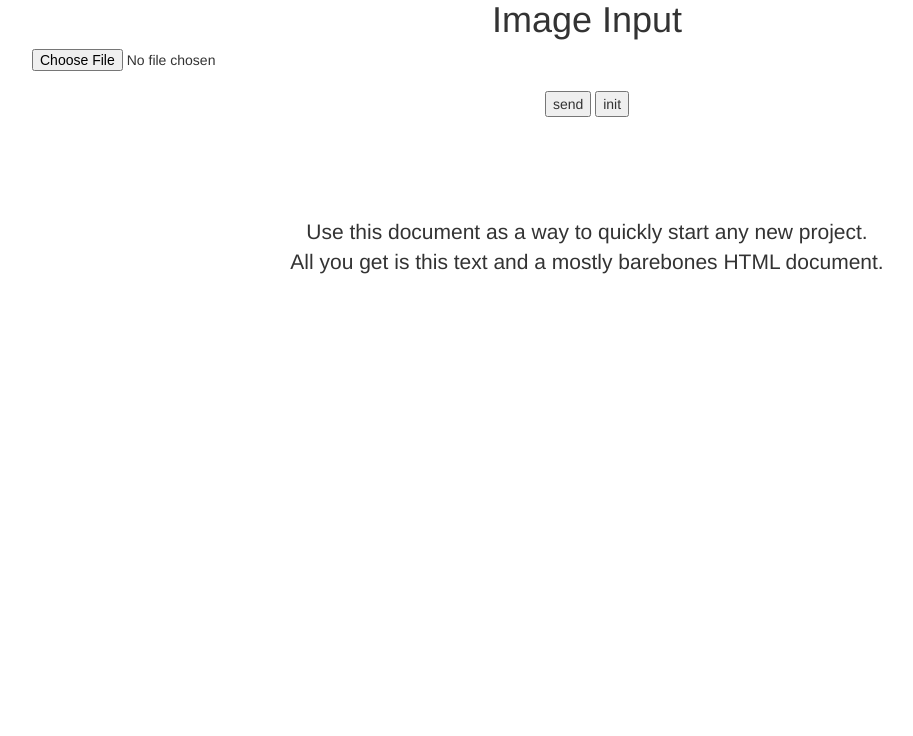
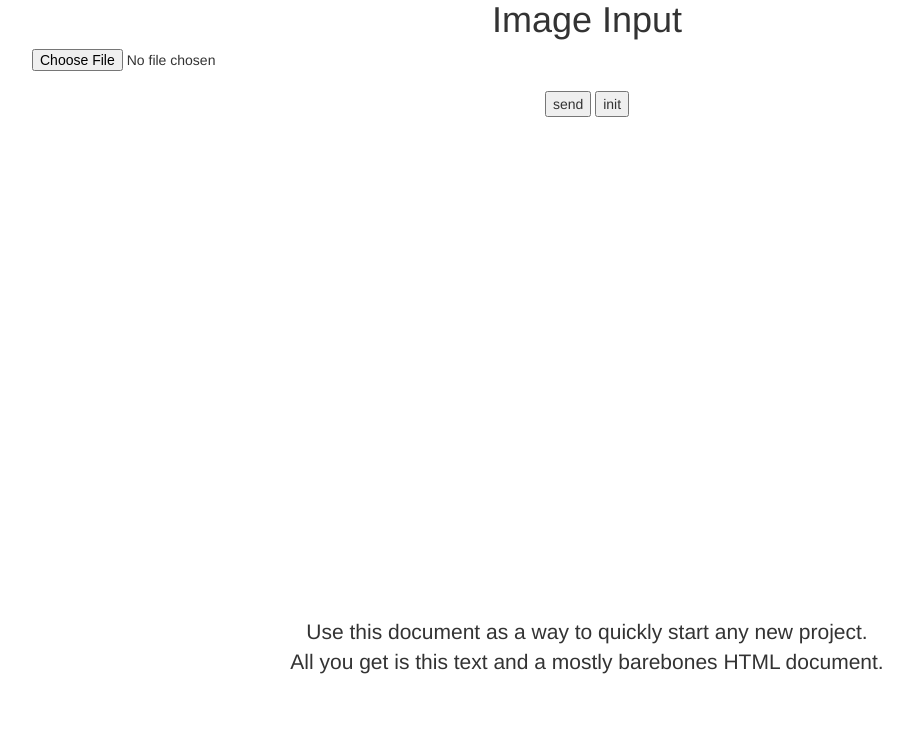
Before and after one commit to gusgh9176/Python_Flask, a Flask app: page /main in a window 1280 px wide. Shown: the part 170-906 px from the top of the page, without its empty margins (53-966 px from the left). Before the commit the page ends 444 px from the top, so only its background shows below. Run offline with Flask 2, Linux system fonts and the light colour scheme; some libraries are stand-ins or nearby versions.

Commit message:
Change priview image size

```diff
--- a/app/templates/main/index.html
+++ b/app/templates/main/index.html
@@ -51,7 +51,7 @@
 			<input type="submit" value="send" />
 			<input type="reset" value="init" />
 		</form>
-		<div id='View_area' style='position:relative; width: 100px; height: 100px; color: black; border: 0px solid black; dispaly: inline; '></div>
+		<div id='View_area' style='position:relative; width: 500px; height: 500px; color: black; border: 0px solid black; dispaly: inline; '></div>
         <p class="lead">Use this document as a way to quickly start any new project.<br> All you get is this text and a mostly barebones HTML document.</p>
       </div>
 
@@ -108,8 +108,8 @@
 			img.id = "prev_" + View_area;
 			img.classList.add("obj");
 			img.file = file;
-			img.style.width = '100px';
-			img.style.height = '100px';
+			img.style.width = '500px';
+			img.style.height = '500px';
 			preview.appendChild(img);
 			if (window.FileReader) { // FireFox, Chrome, Opera 확인.
 				var reader = new FileReader();
```
